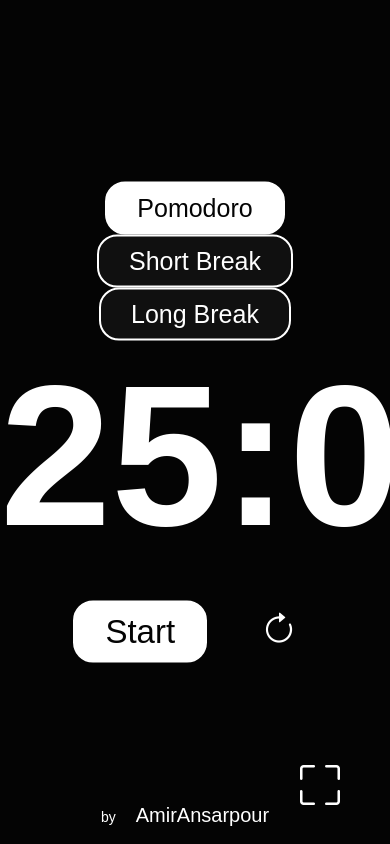
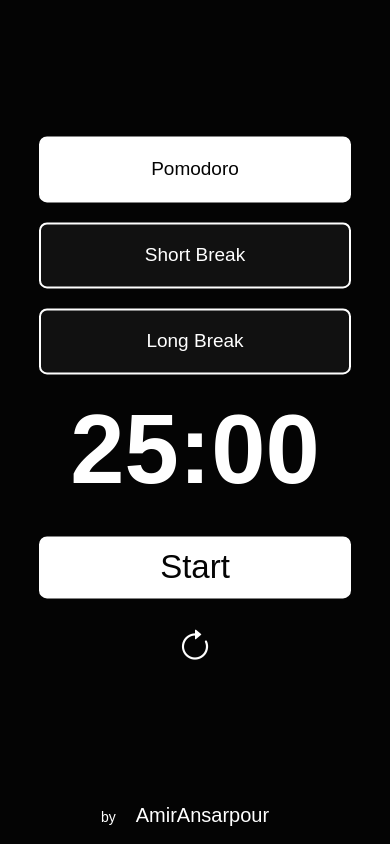
Before and after one commit to AmirAnsarpour/PomodoroTimer, a plain HTML site: page index.html in a window 390 px wide. Drawn offline with nearby package versions, Linux system fonts and the light colour scheme; a web font is replaced by a local one.

Commit message:
mobile-end

```diff
--- a/css/index.less
+++ b/css/index.less
@@ -23,10 +23,6 @@
 
 body {
     height: 100vh;
-    // background-image: url("../images/background-1.jpg");
-    background-position: center;
-    background-size: cover;
-    background-repeat: no-repeat;
     background-color: @color-black;
     font-family: 'Ubuntu', sans-serif;
     cursor: default;
@@ -69,6 +65,116 @@ body {
     }
 }
 
+
+
+@media all and (max-width:991.98px) {
+    #big-box {
+        overflow: hidden;
+        top: 20%;
+        transform: translate(0%, 20%);
+
+        #button-top {
+
+            button {
+                background-color: @color-befor-hover;
+                color: @color-white;
+                border: 2px solid @color-white;
+                display: block;
+                width: 80%;
+                padding: 20px 0px;
+                margin: 20px auto;
+                border-radius: 8px;
+                cursor: pointer;
+                font-size: 19px;
+                transition: all 200ms ease 0s;
+            }
+
+            .clicked {
+                color: @color-black;
+                background-color: @color-white;
+            }
+        }
+
+        #timer {
+            text-align: center;
+            color: @color-white;
+            font-size: 25vw;
+        }
+
+        #button-bottom {
+            margin-top: 30px;
+            text-align: center;
+
+            #startBtn {
+                padding: 10px 30px;
+                background-color: @color-white;
+                color: @color-black;
+            }
+
+            #stopBtn {
+                padding: 10px 32px;
+                background-color: @color-black;
+                color: @color-white;
+            }
+
+            .btn {
+                width: 80%;
+                cursor: pointer;
+                font-size: 33px;
+                border-radius: 8px;
+                border: 2px solid @color-white;
+                margin: 0px auto;
+                transition: all 200ms ease 0s;
+            }
+
+            i {
+                display: block;
+                cursor: pointer;
+                color: @color-white;
+                font-size: 35px;
+                padding: 10px 15px;
+                border-radius: 20px;
+                margin: 20px 20px;
+                transition: all 200ms ease 0s;
+
+                &:hover {
+                    color: @color-hover-white;
+                }
+            }
+        }
+    }
+
+    #my-id {
+        position: fixed;
+        left: 50%;
+        top: 98%;
+        transform: translate(-50%, -98%);
+
+        p {
+            color: @color-white;
+            font-size: 14px;
+
+            a {
+                text-decoration: none;
+                color: @color-white;
+                text-shadow: 0px 0px 10px transparent;
+                font-size: 20px;
+                padding: 20px;
+                transition: all 300ms ease 0s;
+
+                &:hover {
+                    color: rgb(68, 192, 241);
+                }
+            }
+        }
+    }
+
+    #FullScreen {
+        display: none;
+    }
+}
+
+@media all and (min-width:992px) {
     #big-box {
         padding: 40px;
         width: 100%;
@@ -95,7 +201,6 @@ body {
                     color: @color-black;
                     background-color: @color-white;
                 }
-
             }
 
             .clicked {
@@ -133,6 +238,10 @@ body {
                 border: 2px solid @color-white;
                 margin: 0px 15px;
                 transition: all 200ms ease 0s;
+
+                &:hover {
+                    opacity: 0.7;
+                }
             }
 
             i {
@@ -186,4 +295,10 @@ body {
         border-radius: 0px 0px 20px 0px;
         color: @color-white;
         padding: 15px 30px;
+        transition: all 200ms ease 0s;
+
+        &:hover {
+            opacity: 0.7;
         }
+    }
+}
```
Also changed, not shown: css/index.css. Lines whose indentation alone changed are shown as unchanged.
